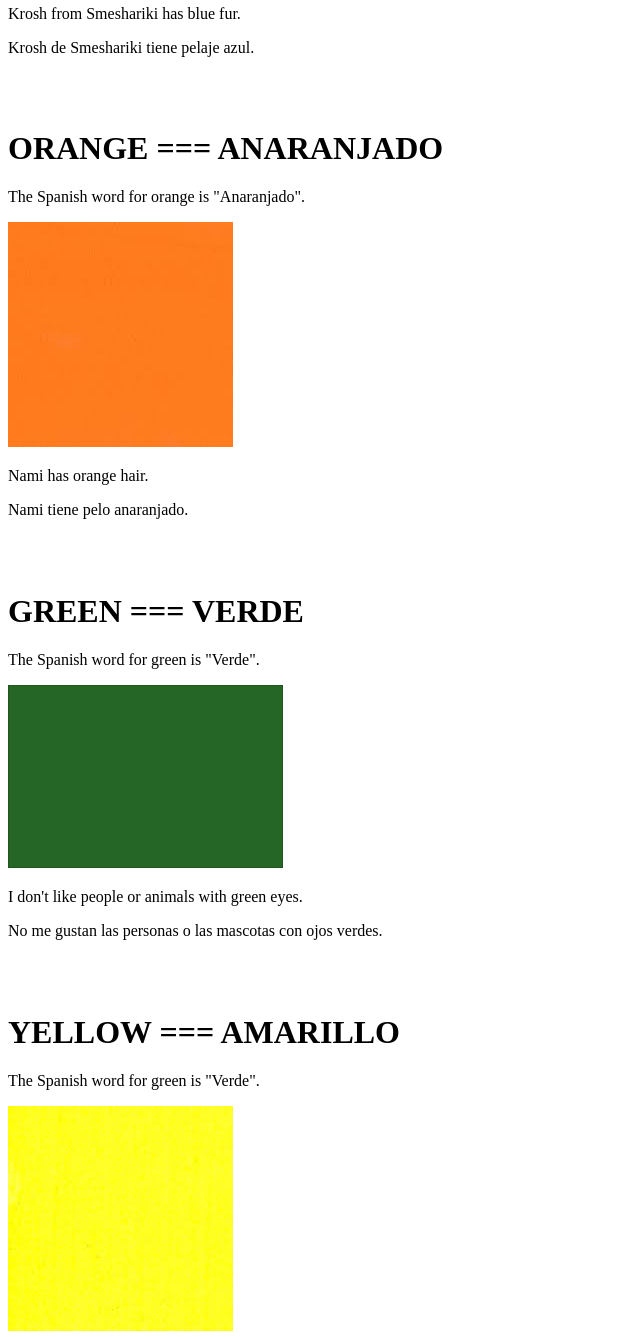
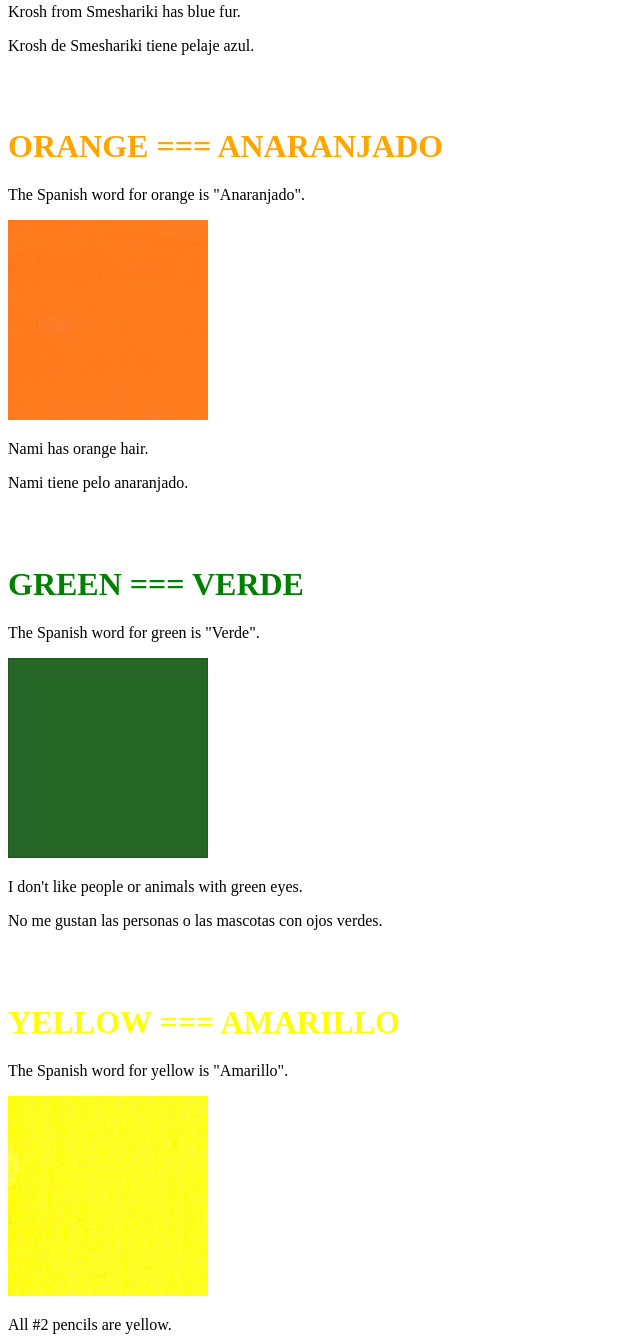
Before and after one commit to aegerev/spanish-rainbow-colors, a plain HTML site: page index.html in a window 1280 px wide. Shown: the part 898-2235 px from the top of the page, without its empty margins (0-640 px from the left). Drawn offline with Linux system fonts and the light colour scheme.

Commit message:
Asdded CSS

```diff
--- a/index.html
+++ b/index.html
@@ -3,6 +3,7 @@
   <head>
     <meta charset="UTF-8" />
     <title>Spanish Vocabulary</title>
+    <link rel="stylesheet" href="./styles.css" />
   </head>
 
   <body>
@@ -12,7 +13,7 @@
     <hr/>
 
 
-    <h1 classname="red">RED === ROJO</h1>
+    <h1 class="color-title" id="red">RED === ROJO</h1>
     <p>The Spanish word for red is "Rojo".</p>
     <img src="./images/red.png" alt="red color"/>
 
@@ -21,7 +22,7 @@
 
     <br/> <br/>
 
-    <h1 classname="blue">BLUE === AZUL</h1>
+    <h1 class="color-title" id="blue">BLUE === AZUL</h1>
     <p>The Spanish word for blue is "Azul".</p>
     <img src="./images/blue.png" alt="blue color"/>
 
@@ -30,7 +31,7 @@
 
     <br/> <br/>
 
-    <h1 classname="orange">ORANGE === ANARANJADO</h1>
+    <h1 class="color-title" id="orange">ORANGE === ANARANJADO</h1>
     <p>The Spanish word for orange is "Anaranjado".</p>
     <img src="./images/orange.png" alt="orange color"/>
 
@@ -39,7 +40,7 @@
 
     <br/> <br/>
 
-    <h1 classname="green">GREEN === VERDE</h1>
+    <h1 class="color-title" id="green">GREEN === VERDE</h1>
     <p>The Spanish word for green is "Verde".</p>
     <img src="./images/green.png" alt="green color"/>
 
@@ -48,8 +49,8 @@
 
     <br/> <br/>
 
-    <h1 classname="yellow">YELLOW === AMARILLO</h1>
-    <p>The Spanish word for green is "Verde".</p>
+    <h1 class="color-title" id="yellow">YELLOW === AMARILLO</h1>
+    <p>The Spanish word for yellow is "Amarillo".</p>
     <img src="./images/yellow.png" alt="yellow color"/>
 
     <p>All #2 pencils are yellow.</p>
--- /dev/null
+++ b/styles.css
@@ -0,0 +1,24 @@
+img {
+    width: 200px;
+    height: 200px;
+}
+
+  #red {
+    color: red;
+  }
+
+  #blue {
+    color: blue;
+  }
+
+  #orange {
+    color: orange;
+  }
+
+  #green {
+    color: green;
+  }
+
+  #yellow {
+    color: yellow;
+  }
```
